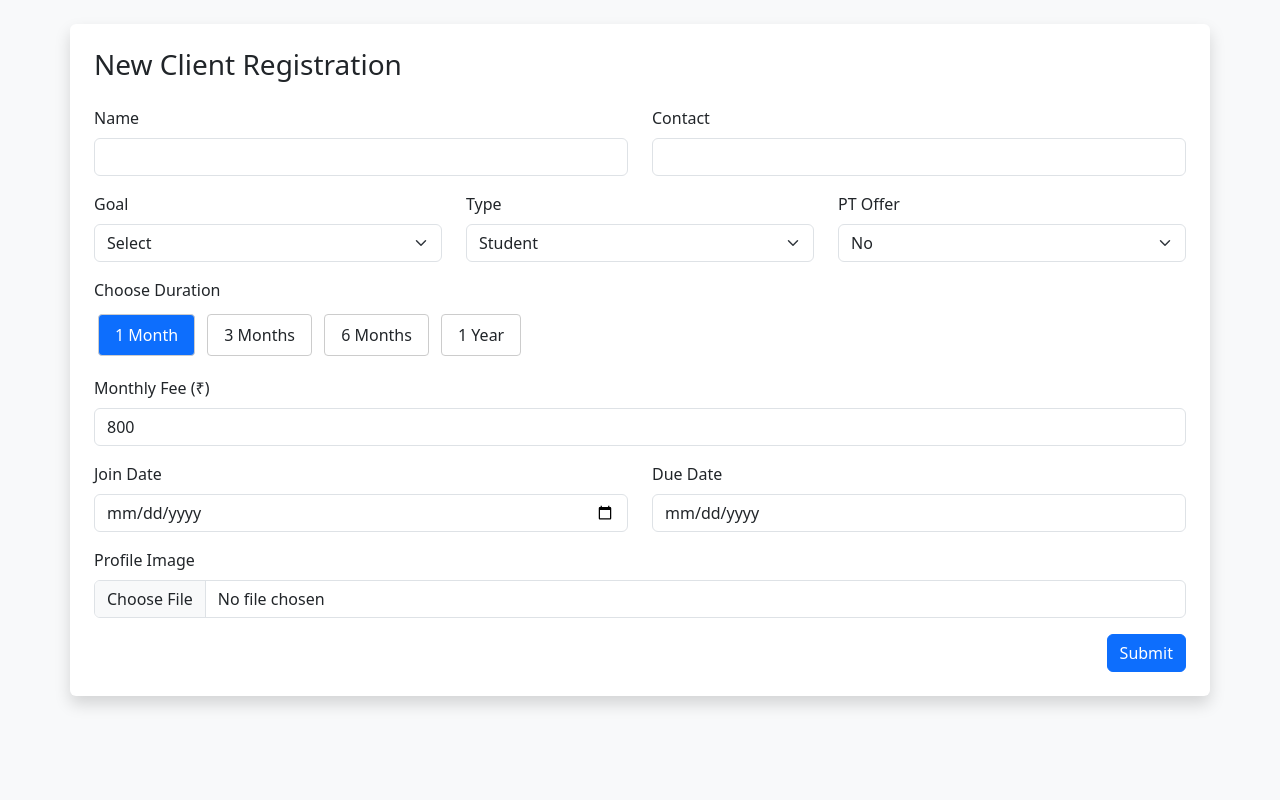
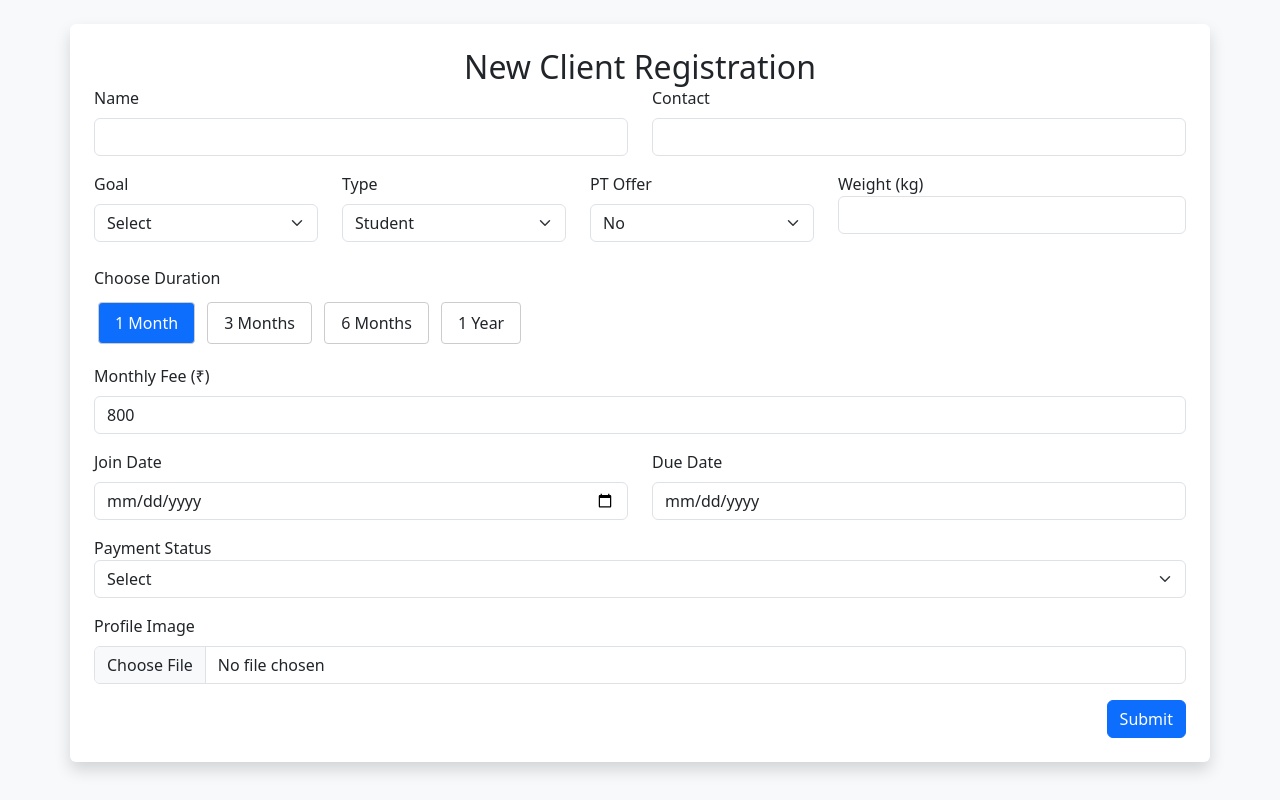
Before and after one commit to sivaganga9786/s3Gym, a Flask app: template templates/add_client.html in a window 1280 px wide. Run offline with Flask 3, Linux system fonts and the light colour scheme; the template is opened without the code that fills it, so the values that code supplies are empty.

Commit message:
updated code

```diff
--- a/app.py
+++ b/app.py
@@ -101,6 +101,13 @@ def root():
 def check_phone(phone_number):
     existing_client = Client.query.filter_by(phone=phone_number).first()
     return jsonify({'exists': existing_client is not None})
+
+@app.route("/addclient")
+def add_client():
+    # Fetch existing phone numbers from DB
+    phones = [client.phone for client in Client.query.all()]
+    return render_template("addclients.html", existing_phones=phones)
+
 @app.route('/home')
 def home():
     if session.get('admin_logged_in'):
--- a/templates/add_client.html
+++ b/templates/add_client.html
@@ -22,7 +22,7 @@
 <body class="p-4 bg-light">
 
   <div class="container bg-white p-4 rounded shadow">
-    <h3 class="mb-4">New Client Registration</h3>
+    <h2 class="card-title text-center">New Client Registration</h2>
     <form id="clientForm">
       <div class="row mb-3">
         <div class="col">
@@ -59,6 +59,10 @@
             <option value="yes">Yes</option>
           </select>
         </div>
+        <div class="col-md-4 mb-3">
+              <label>Weight (kg)</label>
+              <input name="weight" type="number" class="form-control" step="0.1" min="40" max="110" required>
+          </div>
       </div>
 
       <div class="mb-3" id="ptFeeGroup" style="display: none;">
@@ -91,7 +95,14 @@
           <input type="date" id="payment_due_date" class="form-control" readonly>
         </div>
       </div>
-
+      <div class="mb-3">
+            <label>Payment Status</label>
+            <select name="payment_status" class="form-select" required>
+              <option value="">Select</option>
+              <option value="paid">Paid</option>
+              <option value="unpaid">Unpaid</option>
+            </select>
+        </div>
       <div class="mb-3">
         <label for="image" class="form-label">Profile Image</label>
         <input type="file" class="form-control" id="image" onchange="preview(this)">
@@ -183,10 +194,18 @@
     }
   }
 
-  // ✅ Replace static check with backend call
+  // ✅ Handle phone check and form validation
   document.getElementById('clientForm').addEventListener('submit', function (e) {
     e.preventDefault();
     const phone = phoneInput.value.trim();
+    const weight = document.getElementById('weight').value.trim();
+    const paymentStatus = document.getElementById('payment_status').value;
+
+    // Optional: Validate required fields
+    if (!phone || !weight || !paymentStatus) {
+      alert("Please fill in all required fields.");
+      return;
+    }
 
     fetch(`/check_phone/${phone}`)
       .then(response => response.json())
@@ -194,9 +213,8 @@
         if (data.exists) {
           alert("Phone number already exists. No data updated.");
         } else {
-          // Submit the form manually (or via AJAX if needed)
-          alert("Form submitted successfully!");
-          // this.submit(); // Optional: if using regular form post
+          // ✅ Submit the form
+          this.submit();
         }
       })
       .catch(error => {
```
